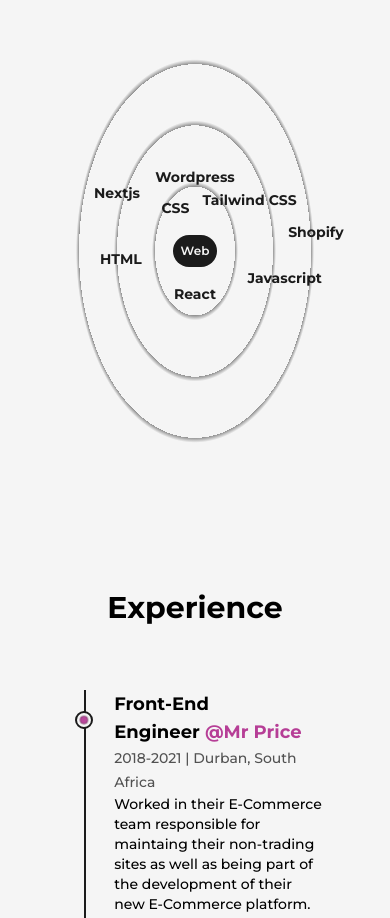
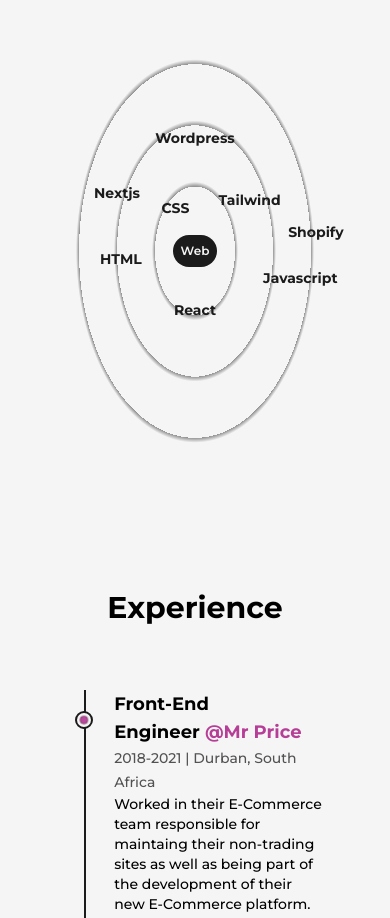
Before and after one commit to RickyPaps/nextjs-portfolio, a Next.js app: page /about in a window 390 px wide. Shown: the part 1440-2358 px from the top of the page. Built offline with nearby package versions, Linux system fonts and the light colour scheme.

Commit message:
Test for mobile fix

```diff
--- a/src/components/About/Skills.js
+++ b/src/components/About/Skills.js
@@ -41,12 +41,12 @@ const Skills = () => {
         </m.div>
         <Skill name="HTML" x="-19vw" y="2vw" />
         <Skill name="CSS" x="-5vw" y="-11vw" />
-        <Skill name="Javascript" x="23vw" y="7vw" />
-        <Skill name="React" x="0vw" y="11vw" />
+        <Skill name="Javascript" x="27vw" y="7vw" />
+        <Skill name="React" x="0vw" y="15vw" />
         <Skill name="Nextjs" x="-20vw" y="-15vw" />
         <Skill name="Shopify" x="31vw" y="-5vw" />
-        <Skill name="Wordpress" x="0vw" y="-19vw" />
-        <Skill name="Tailwind CSS" x="14vw" y="-13vw" />
+        <Skill name="Wordpress" x="0vw" y="-29vw" />
+        <Skill name="Tailwind" x="14vw" y="-13vw" />
       </div>
     </div>
   );
--- a/src/components/util/Icons.js
+++ b/src/components/util/Icons.js
@@ -508,8 +508,8 @@ export const WebDevText = ({ className, ...rest }) => (
 export const LinkArrow = ({ className, ...rest }) => (
   <svg
     xmlns="http://www.w3.org/2000/svg"
-    width={24}
-    height={24}
+    width={12}
+    height={12}
     viewBox="0 0 24 24"
     className={`w-full h-auto ${className}`}
     {...rest}
--- a/src/pages/index.js
+++ b/src/pages/index.js
@@ -45,7 +45,7 @@ export default function Home() {
                   download={true}
                 >
                   Resume
-                  {/* <LinkArrow className={"w-6 ml-1"} /> */}
+                  <LinkArrow className={"w-6 ml-1"} />
                 </Link>
                 <Link
                   href={"mailto:rickypapini@gmail.com"}
```
